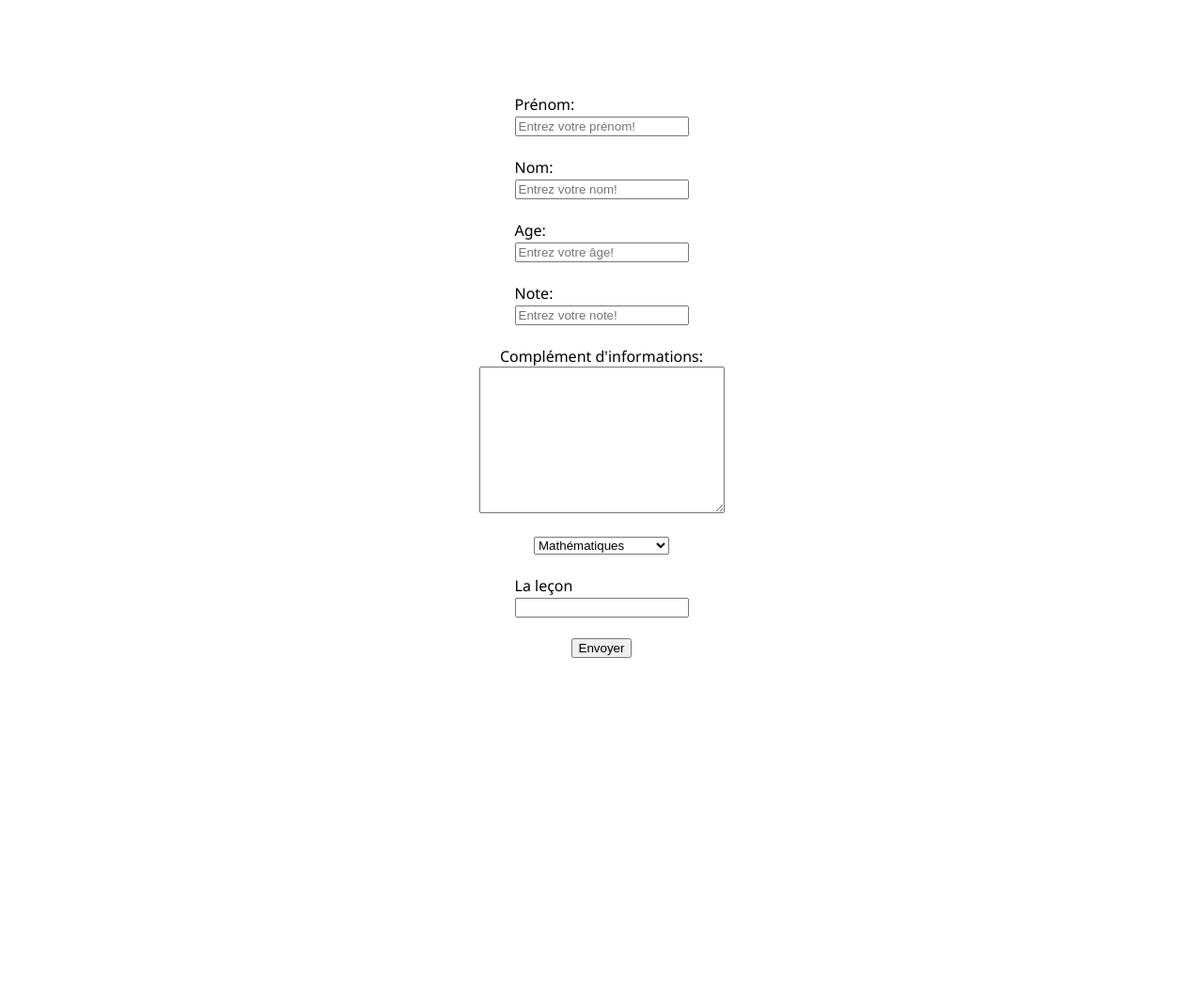
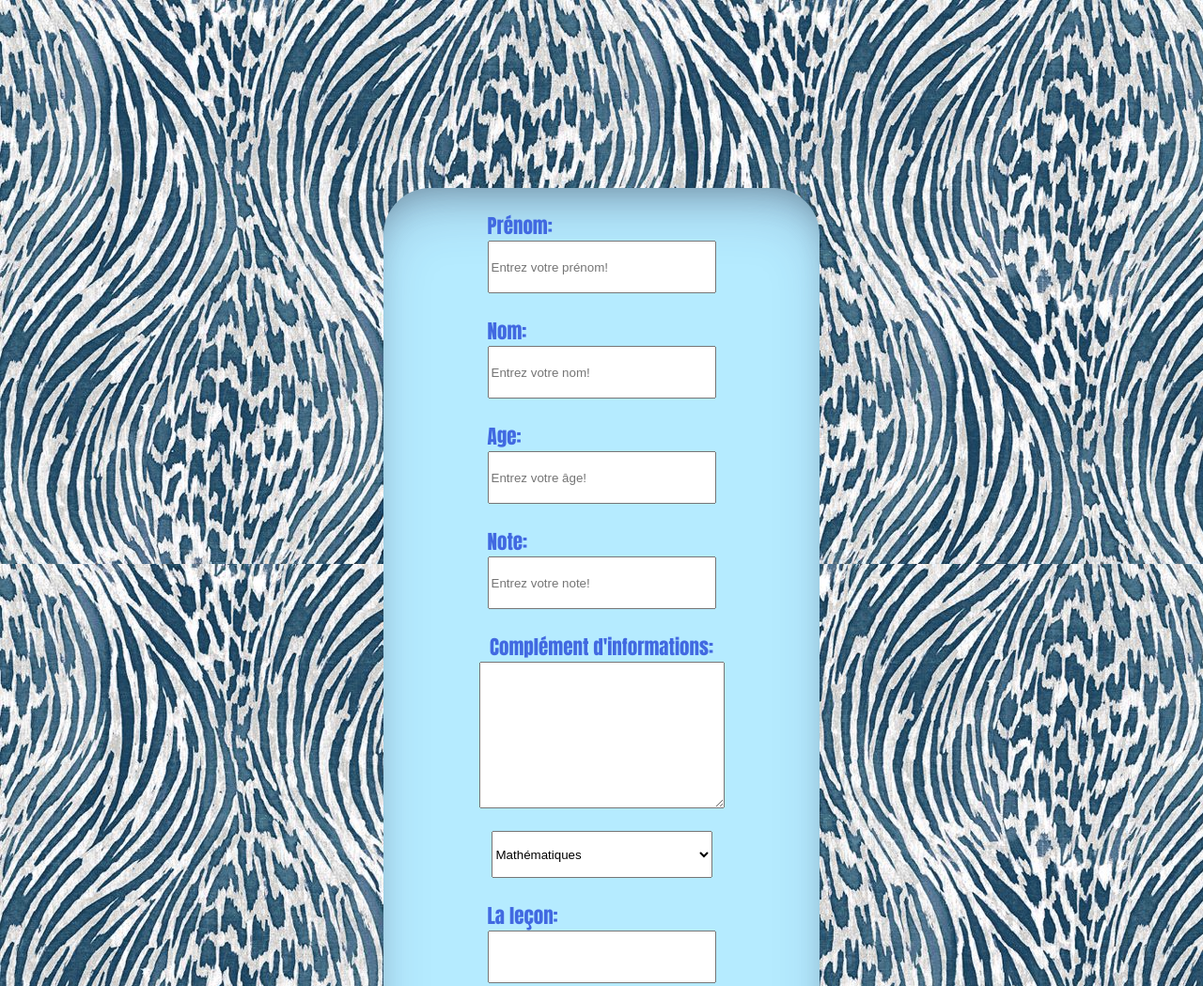
Before and after one commit to NassimZaraidi/ExoFormulaire, a plain HTML site: page index.html in a window 1280 px wide. Shown: the top 1049 px of the page at 94% size. Before the commit the page ends 800 px from the top, so only its background shows below. Drawn offline with Linux system fonts and the light colour scheme.

Commit message:
dernières modifs

```diff
--- a/asset/style.css
+++ b/asset/style.css
@@ -1,7 +1,40 @@
-section{
-    display: flex;
-    flex-direction: column;
-    align-items: center;
-    margin: 100px;
-    font-family: 'Segoe UI', Tahoma, Geneva, Verdana, sans-serif;
+section {
+  display: flex;
+  flex-direction: column;
+  align-items: center;
+  margin: 200px;
+  margin-left: 400px;
+  margin-right: 400px;
+  font-family: Impact, Haettenschweiler, 'Arial Narrow Bold', sans-serif;
+  background-color: rgb(181, 235, 255);
+  border-radius: 50px;
+  box-shadow: rgba(50, 50, 93, 0.25) 0px 30px 60px -12px inset, rgba(0, 0, 0, 0.3) 0px 18px 36px -18px inset;
 }
+input,
+select {
+  width: 235px;
+  height: 50px;
+}
+button {
+  width: 200px;
+  height: 50px;
+  border-radius: 50px;
+  border: none;
+  background-color: royalblue;
+  font-size: 30px;
+  color: white;
+  font-family: Georgia, "Times New Roman", Times, serif;
+}
+button:hover {
+  background-color: purple;
+  cursor: pointer;
+  translate: 0px -10px;
+  transition: 0.5s;
+}
+label {
+  font-size: 21px;
+  color: royalblue;
+}
+body {
+  background-image: url(/asset/0030791_animal-print_600.jpg);
+}
--- a/index.html
+++ b/index.html
@@ -8,7 +8,7 @@
     <title>Formulaires</title>
   </head>
   <body>
-    <section>
+    <section><br>
       <form action="" method="">
         <label for="prenom">Prénom:</label> <br />
         <input
@@ -65,7 +65,7 @@
         </select>
       </form> <br>
       <form action="" method="">
-        <label for="lecon">La leçon</label> <br />
+        <label for="lecon">La leçon:</label> <br />
         <input list="lecon" />
         <datalist id="lecon">
           <option value="design"></option>
@@ -73,7 +73,7 @@
           <option value="back"></option>
         </datalist>
       </form> <br>
-      <button>Envoyer</button>
+      <button>Envoyer</button><br>
     </section>
   </body>
 </html>
```
Also changed, not shown: asset/0030791_animal-print_600.jpg (added).
